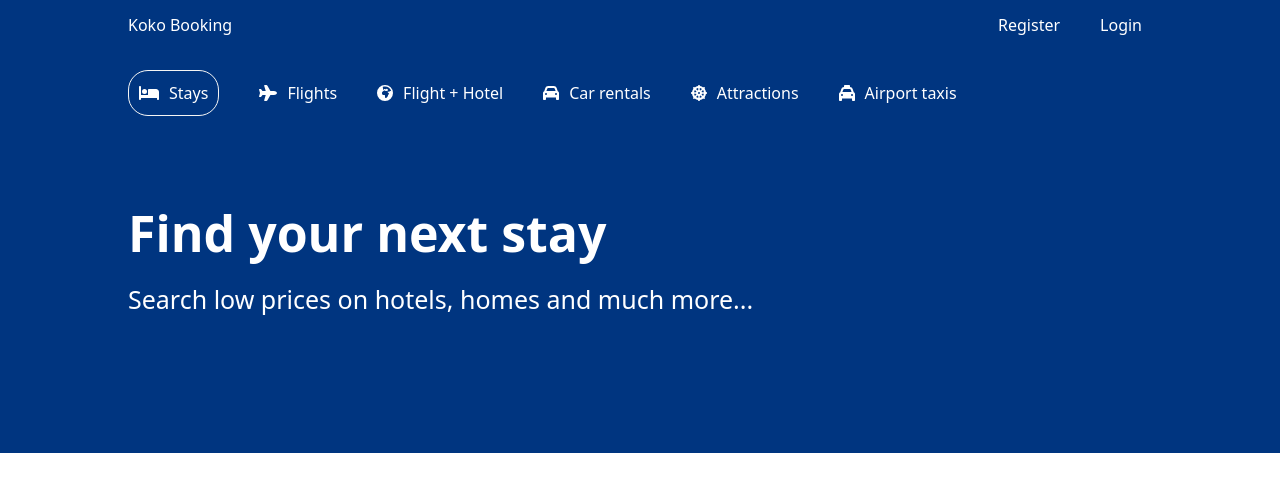
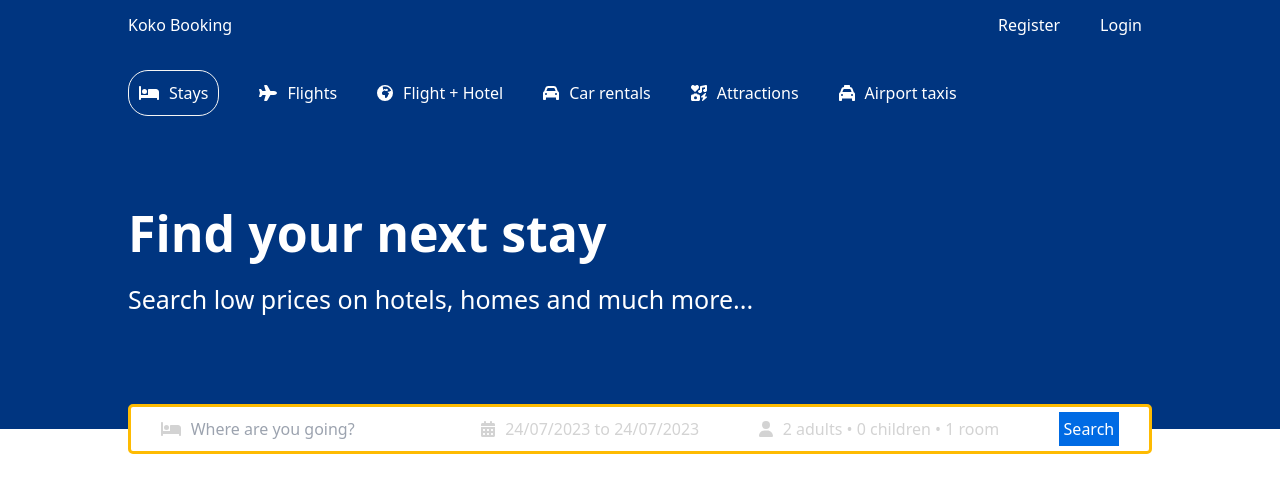
Before and after one commit to KenjiMobutu/Koko_Booking, a React (Vite) app in the folder client/: page / in a window 1280 px wide. Shown: the top 492 px of the page. Built offline with nearby package versions, Linux system fonts and the light colour scheme.

Commit message:
add search input + calendar

```diff
--- a/client/package.json
+++ b/client/package.json
@@ -15,8 +15,10 @@
     "@fortawesome/free-solid-svg-icons": "^6.4.0",
     "@fortawesome/react-fontawesome": "^0.2.0",
     "autoprefixer": "^10.4.14",
+    "date-fns": "^2.30.0",
     "postcss": "^8.4.24",
     "react": "^18.2.0",
+    "react-date-range": "^1.4.0",
     "react-dom": "^18.2.0",
     "react-router-dom": "^6.14.1",
     "tailwindcss": "^3.3.2"
--- a/client/src/components/header/Header.jsx
+++ b/client/src/components/header/Header.jsx
@@ -1,16 +1,28 @@
-import { FontAwesomeIcon } from '@fortawesome/react-fontawesome'
-import { faBed } from '@fortawesome/free-solid-svg-icons'
-import { faPlane} from '@fortawesome/free-solid-svg-icons'
-import { faEarthAfrica} from '@fortawesome/free-solid-svg-icons'
-import { faCar} from '@fortawesome/free-solid-svg-icons'
-import { faDharmachakra} from '@fortawesome/free-solid-svg-icons'
-import { faTaxi} from '@fortawesome/free-solid-svg-icons'
-import "./header.css"
-
-
+import { FontAwesomeIcon } from '@fortawesome/react-fontawesome';
+import { faBed } from '@fortawesome/free-solid-svg-icons';
+import { faPlane} from '@fortawesome/free-solid-svg-icons';
+import { faEarthAfrica} from '@fortawesome/free-solid-svg-icons';
+import { faCar} from '@fortawesome/free-solid-svg-icons';
+import { faIcons} from '@fortawesome/free-solid-svg-icons';
+import { faTaxi} from '@fortawesome/free-solid-svg-icons';
+import { faCalendarDays} from '@fortawesome/free-solid-svg-icons';
+import { faUser} from '@fortawesome/free-solid-svg-icons';
+import "./header.css";
+import { DateRange } from 'react-date-range';
+import { useState } from 'react';
+import 'react-date-range/dist/styles.css'; // main css file
+import 'react-date-range/dist/theme/default.css'; // theme css file
+import {format} from "date-fns";
 
 function Header() {
-
+  const [openDate,setOpenDate]= useState(false)
+  const [date, setDate] = useState([
+    {
+      startDate: new Date(),
+      endDate: new Date(),
+      key: 'selection'
+    }
+  ]);
   return (
     <div className="header">
       <div className="headerContainer">
@@ -32,7 +44,7 @@
             <span>Car rentals</span>
           </div>
           <div className="headerListItem">
-            <FontAwesomeIcon icon={faDharmachakra} />
+            <FontAwesomeIcon icon={faIcons} />
             <span>Attractions</span>
           </div>
           <div className="headerListItem">
@@ -42,7 +54,30 @@
         </div>
         <h1 className="headerTitle">Find your next stay</h1>
         <p className="headerDescription">Search low prices on hotels, homes and much more...</p>
-        <button className="headerBtn"></button>
+        <div className="headerSearch">
+          <div className="headerSearchItem">
+            <FontAwesomeIcon icon={faBed} className="headerIcon" />
+            <input type="text" placeholder="Where are you going?" className='headerSearchInput'/>
+          </div>
+          <div className="headerSearchItem">
+            <FontAwesomeIcon icon={faCalendarDays} className="headerIcon" />
+            <span onClick={()=>setOpenDate(!openDate)} className='headerSearchText'>{format(date[0].startDate,"dd/MM/yyyy")} to {format(date[0].endDate,"dd/MM/yyyy")}</span>
+            {openDate && <DateRange
+              editableDateInputs={true}
+              onChange={item => setDate([item.selection])}
+              moveRangeOnFirstSelection={false}
+              ranges={date}
+              className='date'
+            />}
+          </div>
+          <div className="headerSearchItem">
+            <FontAwesomeIcon icon={faUser} className="headerIcon" />
+            <span className='headerSearchText'>2 adults • 0 children • 1 room</span>
+          </div>
+          <div className="headerSearchItem">
+            <button className="headerBtn">Search</button>
+          </div>
+        </div>
       </div>
     </div>
   )
--- a/client/src/components/header/header.css
+++ b/client/src/components/header/header.css
@@ -3,6 +3,7 @@
   color: white;
   display: flex;
   justify-content: center;
+  position: relative;
 }
 
 .headerContainer{
@@ -39,3 +40,48 @@
   margin: 10px 0px;
   font-size: 25px;
 }
+
+.headerSearch{
+  height: 50px;
+  background-color: white;
+  border: 3px solid #febb02;
+  display: flex;
+  align-items: center;
+  justify-content: space-around;
+  padding: 10px 0px;
+  border-radius: 5px;
+  position: absolute;
+  bottom: -25px;
+  width: 100%;
+  max-width: 1024px;
+}
+
+.headerIcon{
+  color: lightgray;
+}
+
+.headerSearchItem{
+  display: flex;
+  align-items: center;
+  gap: 10px;
+}
+
+.headerBtn{
+  background-color: #006BE4;
+  padding: 5px;
+}
+
+.headerSearchText{
+  color: lightgray;
+  cursor: pointer;
+}
+
+.headerSearchInput{
+  border: none;
+  outline: none;
+}
+
+.date{
+  position: absolute;
+  top: 50px;
+}
```
Also changed, not shown: client/.pnp.cjs, 2 other files (tests, documents, lock files or other folders).
